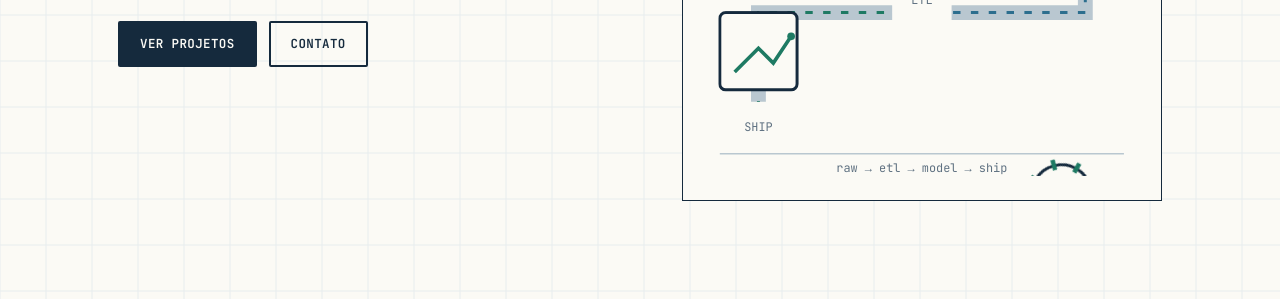
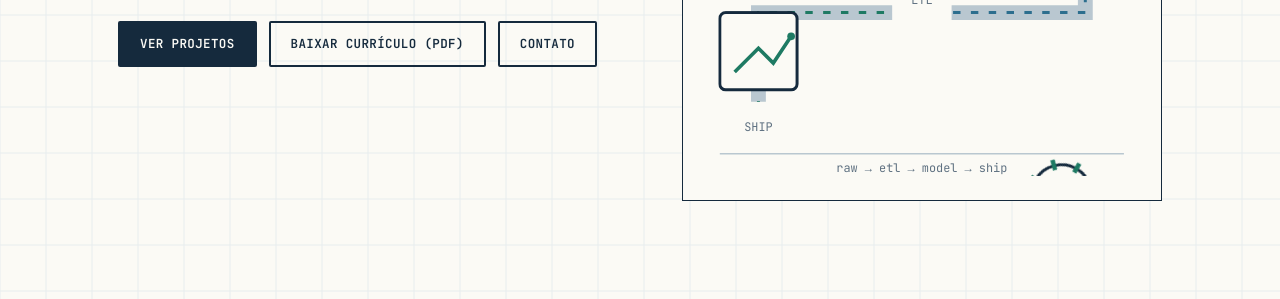
Before and after one commit to vinmedrado/portfolio, a plain HTML site: page index.html in a window 1280 px wide. Shown: the part 491-790 px from the top of the page. Drawn offline with nearby package versions, Linux system fonts and the light colour scheme.

Commit message:
Add files via upload

```diff
--- a/index.html
+++ b/index.html
@@ -193,6 +193,7 @@
       <p class="hero-sub reveal-target" data-reveal>4+ anos automatizando e analisando dados na cadeia GM Brasil / Stellantis. Hoje aplico o mesmo raciocínio de engenharia em projetos autorais de Machine Learning e SaaS.</p>
       <div class="hero-cta reveal-target" data-reveal>
         <a class="btn btn-primary" href="#projetos">ver projetos</a>
+        <a class="btn btn-ghost" href="Vinicius_Santos_Medrado.pdf" download>baixar currículo (pdf)</a>
         <a class="btn btn-ghost" href="#contato">contato</a>
       </div>
     </div>
```
Also changed, not shown: 1 other file.
